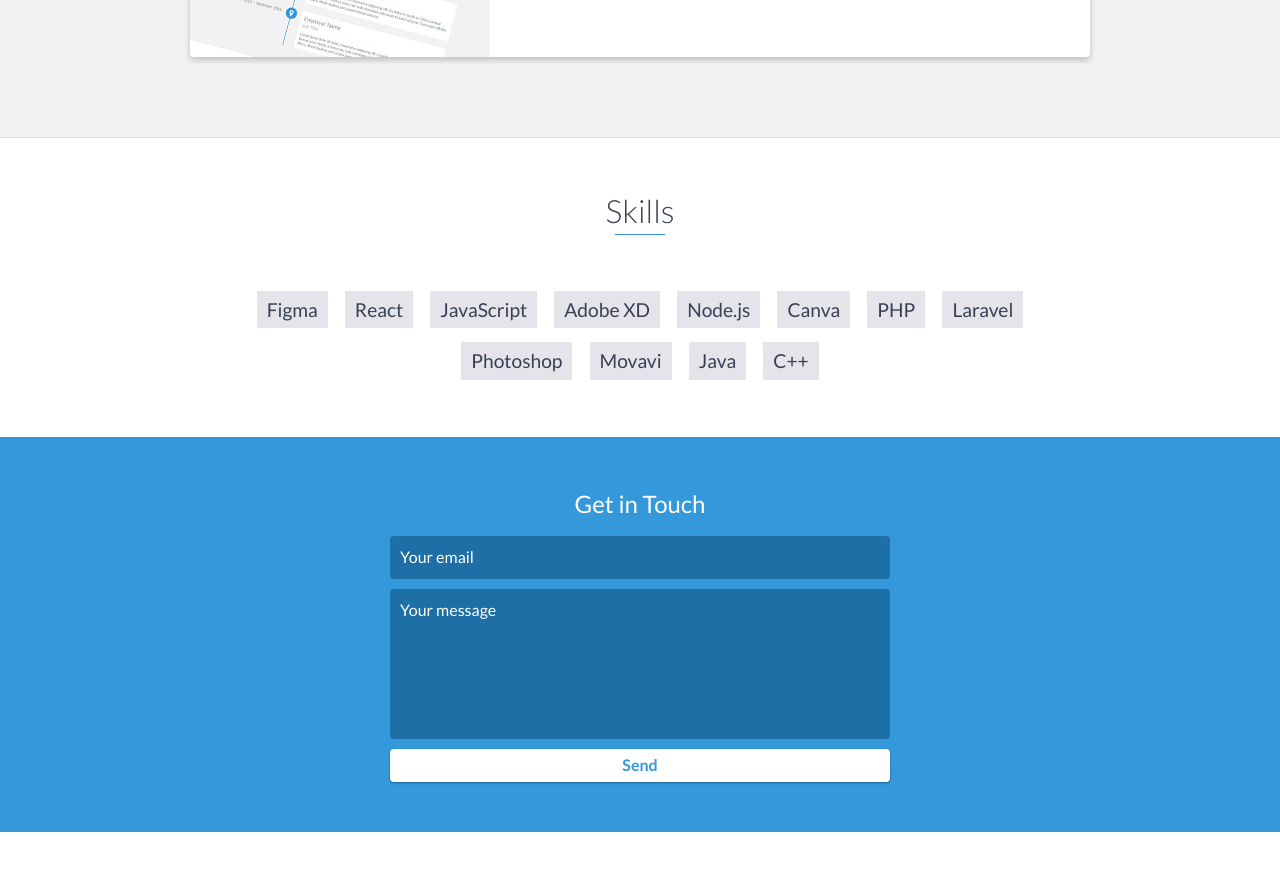
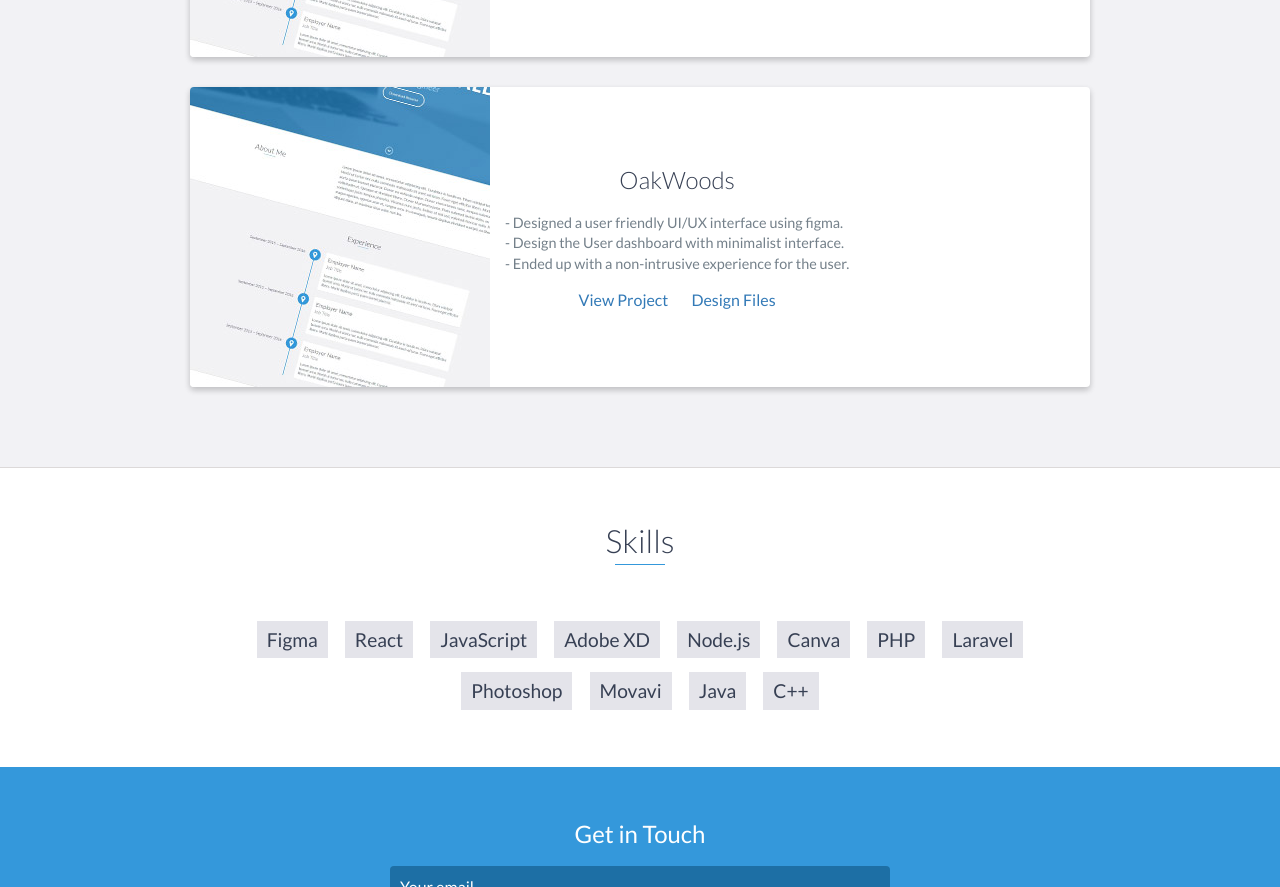
Before and after one commit to JTMax1/JTMax1.github.io, a website: page index.html in a window 1280 px wide. Shown: the part 4113-5000 px from the top of the page. Drawn offline with nearby package versions, Linux system fonts and the light colour scheme.

Commit message:
Design Files Update

```diff
--- a/index.html
+++ b/index.html
@@ -197,7 +197,7 @@
                             - Maintained collaboration through GitHub pushand pull feature. <br>
                         </p>
                         <a href="http://bazeuniversityhospital.com">View Project</a>
-                        <a style="margin-left: 20px;" href="#Baze">Design Files</a>
+                        <a style="margin-left: 20px;" href="https://www.figma.com/file/mMCSp0pO3lu7oeG1LP20KG/Baze-Hospital-(Copy)?type=design&node-id=0%3A1&t=o4fRl5uZDBbc68Td-1">Design Files</a>
                     </div>
                     <!-- End .project-info -->
                 </div>
@@ -236,7 +236,7 @@
                             - Took a mobile-first approach during implementation <br>
                         </p>
                         <a href="https://makavalan.netlify.app">View Project</a>
-                        <a style="margin-left: 20px;" href="#makavalan">Design Files</a>
+                        <a style="margin-left: 20px;" href="https://www.figma.com/file/6QESTSr4cAiY7i8MSN559z/Makavalan-Records?type=design&node-id=0%3A1&t=jZ2CADZJcQUpw4wf-1">Design Files</a>
                     </div>
                     <!-- End .project-info -->
                 </div>
@@ -255,7 +255,27 @@
                             - Went on to design the complete NFT project's landing page. <br>
                         </p>
                         <a href="https://visney.netlify.app">View Project</a>
-                        <a style="margin-left: 20px;" href="#Visney">Design Files</a>
+                        <a style="margin-left: 20px;" href="https://www.figma.com/proto/UEzJnhMgSQx7y708pkCQlL/VISNEY?page-id=0%3A1&type=design&node-id=2-3&viewport=-225%2C-1864%2C0.22&scaling=min-zoom&starting-point-node-id=2%3A3">Design Files</a>
+                    </div>
+                    <!-- End .project-info -->
+                </div>
+                <!-- End .project -->
+
+
+                <div class="project shadow-large">
+                    <div class="project-image">
+                        <img src="images/project.jpg" />
+                    </div>
+                    <!-- End .project-image -->
+                    <div class="project-info">
+                        <h3>OakWoods</h3>
+                        <p style="text-align: left;">
+                            - Designed a user friendly UI/UX interface using figma. <br>
+                            - Design the User dashboard with minimalist interface. <br>
+                            - Ended up with a non-intrusive experience for the user.
+                        </p>
+                        <a href="#OakWoods">View Project</a>
+                        <a style="margin-left: 20px;" href="https://www.figma.com/proto/71ttv672fJwvrwMRwROlp6/Home-Page?page-id=0%3A1&type=design&node-id=1-2&viewport=982%2C47%2C0.31&scaling=min-zoom&starting-point-node-id=136%3A679">Design Files</a>
                     </div>
                     <!-- End .project-info -->
                 </div>
```
